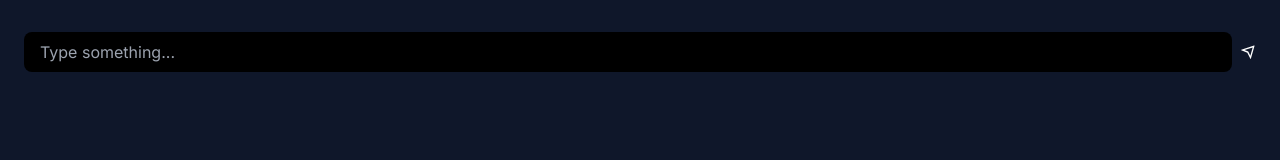
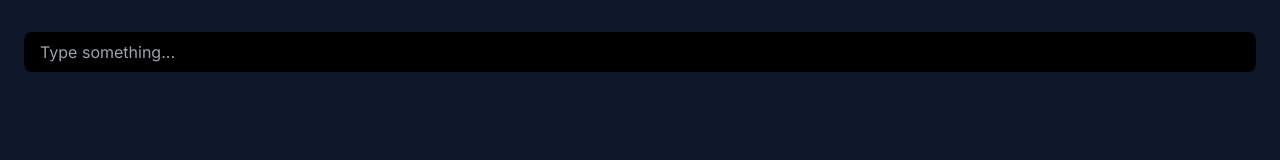
Before and after one commit to elbasel/loki, a Next.js app: page /open-ai in a window 1280 px wide. Shown: the top 160 px of the page. Built offline with nearby package versions, Linux system fonts and the light colour scheme.

Commit message:
Css tweaks

```diff
--- a/app/chat-window/ChatWindow.tsx
+++ b/app/chat-window/ChatWindow.tsx
@@ -6,7 +6,7 @@ import { Fragment, useEffect, useRef, useState } from "react";
 import { ChatMessage, type ChatMessageProps } from "./ChatMessage";
 import { twMerge } from "tailwind-merge";
 import { RiSendPlaneLine } from "react-icons/ri";
-import { TextArea } from "@app/text-area";
+import { TextArea } from "@app/UI/text-area";
 import { _Message } from "@app/open-ai/actions";
 
 interface ChatWindowProps {
@@ -37,14 +37,10 @@ export const ChatWindow: React.FC<ChatWindowProps> = ({
   loading,
   messages,
 }) => {
-  // const textAreaRef = useRef(null);
-  const outputRef = useRef(null);
   const [formValidationEnabled, setFormValidationEnabled] = useState(false);
+  const [userPrompt, setUserPrompt] = useState("");
 
-  const handleSubmit = (formData: FormData) => {
-    setFormValidationEnabled(true);
-    const userPrompt = formData.get("user-prompt") as string;
-    if (!userPrompt) return;
+  useEffect(() => {
     onSubmit(userPrompt);
     const textAreaElem = document.querySelector(
       "textarea"
@@ -54,7 +50,7 @@ export const ChatWindow: React.FC<ChatWindowProps> = ({
     textAreaElem.value = "";
     textAreaElem.textContent = "";
     setFormValidationEnabled(false);
-  };
+  }, [userPrompt]);
 
   useEffect(() => {
     document.addEventListener("keydown", (e) => {
@@ -78,7 +74,14 @@ export const ChatWindow: React.FC<ChatWindowProps> = ({
   }, [messages]);
 
   return (
-    <form action={handleSubmit} className="max-h-[100svh] overflow-y-auto">
+    <form
+      action={(formData: FormData) => {
+        setFormValidationEnabled(true);
+        const userPrompt = formData.get("user-prompt") as string;
+        setUserPrompt(userPrompt);
+      }}
+      className="overflow-y-auto"
+    >
       <Output
         id="chat-window-output"
         className="flex flex-col gap-2 mt-auto mb-4 overflow-y-auto scrollbar-thin"
@@ -94,7 +97,7 @@ export const ChatWindow: React.FC<ChatWindowProps> = ({
         ))}
         {/* </AutoAnimate> */}
       </Output>
-      <div className="relative flex w-full gap-2 p-2">
+      <div className="relative w-full gap-2 p-2">
         <TextArea
           required={formValidationEnabled}
           id="chat-window-text-area"
@@ -109,7 +112,7 @@ export const ChatWindow: React.FC<ChatWindowProps> = ({
         <button
           id="chat-window-submit-button"
           type="submit"
-          className="flex items-center flex-1"
+          className="items-center flex-1 hidden"
         >
           {loading ? <Loader /> : <RiSendPlaneLine className="flex-1" />}
         </button>
--- a/app/open-ai/TestOpenAiPage.tsx
+++ b/app/open-ai/TestOpenAiPage.tsx
@@ -33,7 +33,7 @@ export const TestOpenAiPage: React.FC = () => {
   };
 
   return (
-    <main>
+    <main className="max-h-screen overflow-hidden">
       <ChatWindow
         onSubmit={(v) => {
           setLoading(true);
```
Also changed, not shown: app/UI/text-area/TestTextArea.tsx (renamed from app/text-area/TestTextArea.tsx), app/UI/text-area/TextArea.tsx (renamed from app/text-area/TextArea.tsx), app/UI/text-area/index.ts (renamed from app/text-area/index.ts), app/UI/text-area/page.tsx (renamed from app/text-area/page.tsx).
